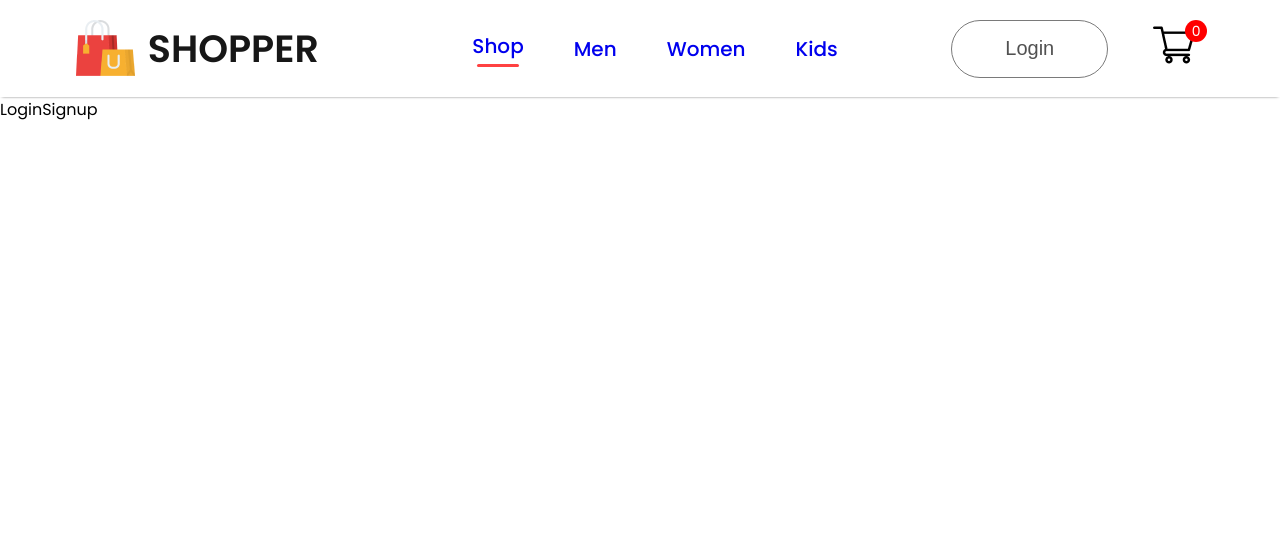
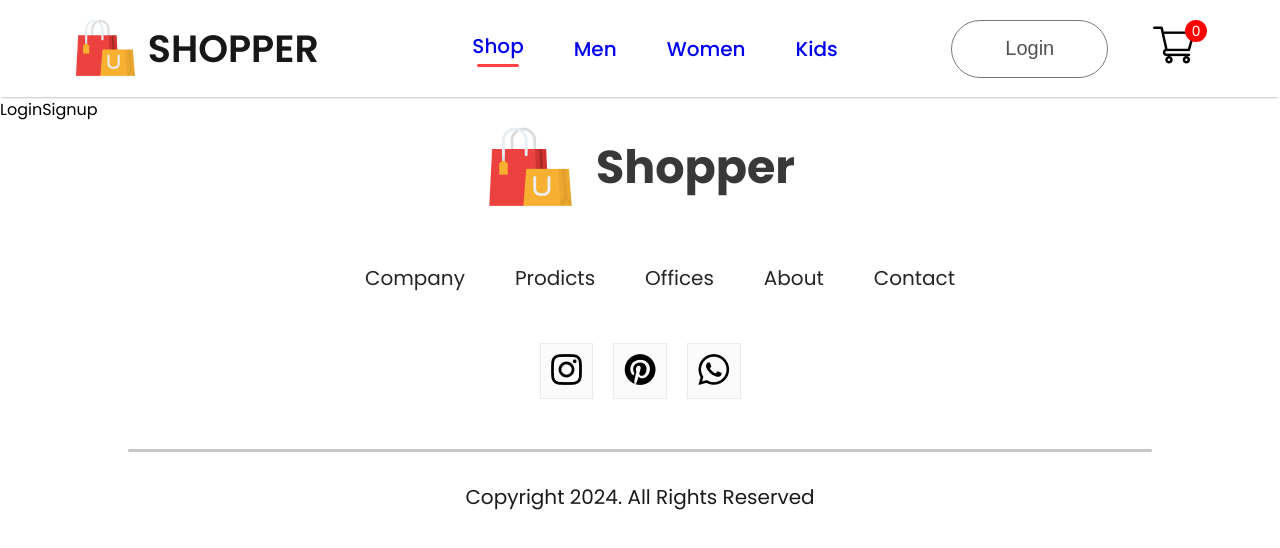
Before and after one commit to yuronn5/e-commerce_shop, a React (Create React App) app: page /login in a window 1280 px wide. Shown: the top 548 px of the page. Built offline with nearby package versions, Linux system fonts and the light colour scheme; the HTML template or start-up script is replaced by a standard one.

Commit message:
footer component

```diff
--- a/src/App.js
+++ b/src/App.js
@@ -6,6 +6,7 @@
 import Product from './Pages/Product';
 import Cart from './Pages/Cart';
 import LoginSignup from './Pages/LoginSignup';
+import Footer from './Components/Footer/Footer';
 
 function App() {
   return (
@@ -23,6 +24,7 @@
           <Route path="/cart" element={<Cart />} />
           <Route path="/login" element={<LoginSignup />} />
         </Routes>
+        <Footer />
       </BrowserRouter>
     </div>
   );
--- /dev/null
+++ b/src/Components/Footer/Footer.css
@@ -0,0 +1,56 @@
+.footer {
+    display: flex;
+    flex-direction: column;
+    justify-content: center;
+    align-items: center;
+    gap: 50px;
+}
+.footer-logo {
+    display: flex;
+    align-items: center;
+    gap: 20px;
+}
+.footer-logo p {
+    color: #383838;
+    font-size: 46px;
+    font-weight: 700;
+}
+.footer-links {
+    display: flex;
+    list-style: none;
+    gap: 50px;
+    color: #252525;
+    font-size: 20px;
+}
+.footer-links li {
+    cursor: pointer;
+
+}
+.footer-social-icon {
+    display: flex;
+    gap: 20px;
+
+}
+.footer-icons-container {
+   padding: 10px;
+   padding-bottom: 6px;
+   background: #fbfbfb;
+   border: 1px solid #ebebeb;
+}
+.footer-copyright {
+    display: flex;
+    flex-direction: column;
+    align-items: center;
+    gap: 30px;
+    width: 100%;
+    margin-bottom: 30px;
+    color: #1a1a1a;
+    font-size: 20px;
+}
+.footer-copyright hr {
+    width: 80%;
+    border: none;
+    border-radius: 10px;
+    height: 3px;
+    background: #c7c7c7;
+}
--- /dev/null
+++ b/src/Components/Footer/Footer.jsx
@@ -0,0 +1,41 @@
+import React from 'react';
+import './Footer.css';
+import footer_logo from '../Assets/logo_big.png';
+import instagram_icon from '../Assets/instagram_icon.png';
+import pinterest_icon from '../Assets/pintester_icon.png';
+import whatsup_icon from '../Assets/whatsapp_icon.png';
+
+const Footer = () => {
+  return (
+    <div className='footer'>
+        <div className="footer-logo">
+            <img src={footer_logo} alt="" />
+            <p>Shopper</p>
+        </div>
+        <ul className='footer-links'>
+            <li>Company</li>
+            <li>Prodicts</li>
+            <li>Offices</li>
+            <li>About</li>
+            <li>Contact</li>
+        </ul>
+        <div className="footer-social-icon">
+            <div className="footer-icons-container">
+                <img src={instagram_icon} alt="" />
+            </div>
+            <div className="footer-icons-container">
+                <img src={pinterest_icon} alt="" />
+            </div>
+            <div className="footer-icons-container">
+                <img src={whatsup_icon} alt="" />
+            </div>
+        </div>
+        <div className="footer-copyright">
+            <hr />
+            <p>Copyright 2024. All Rights Reserved</p>
+        </div>
+    </div>
+  )
+}
+
+export default Footer
```
